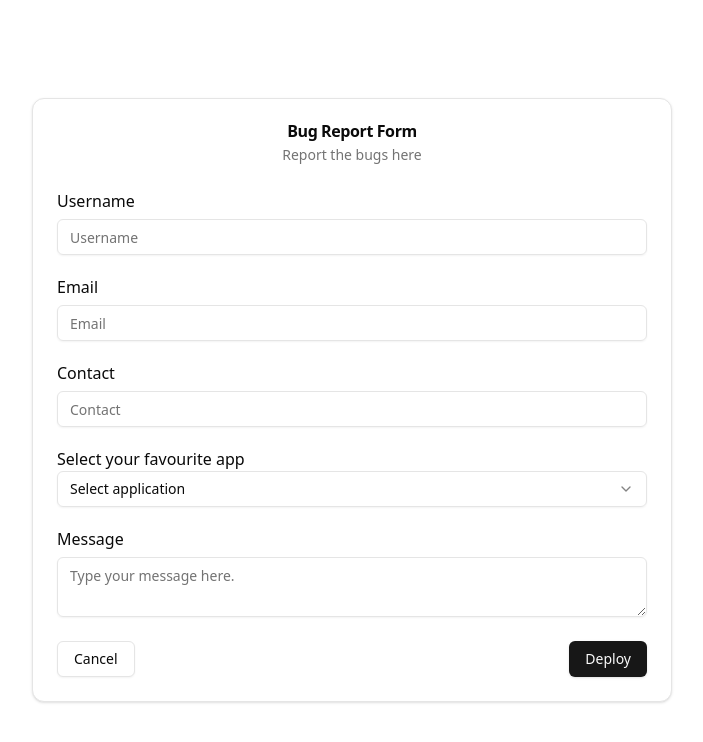
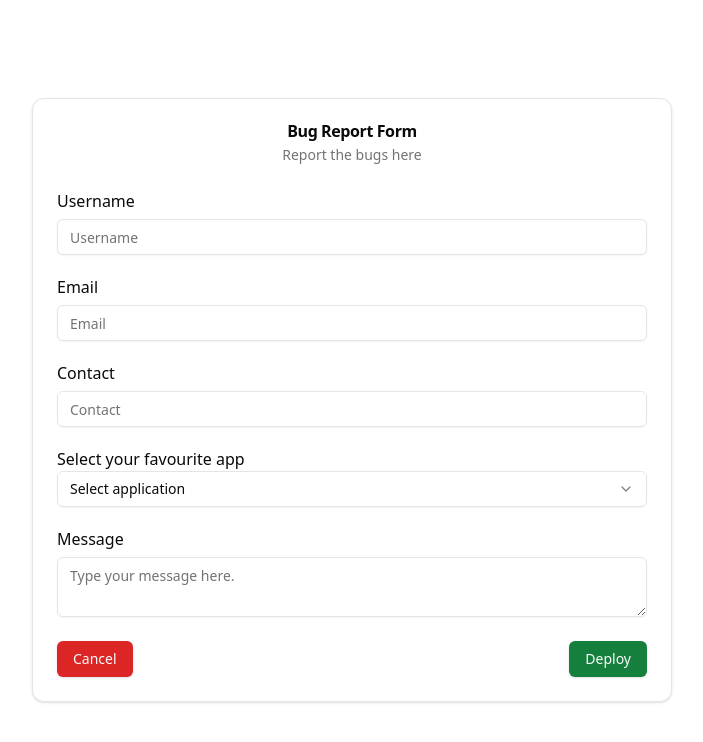
Before and after one commit to SamikshyaChhetri/Bug_Report_form, a React (Vite) app: page / in a window 1280 px wide. Shown: the top 742 px of the page, without its empty margins (288-991 px from the left). Built offline with nearby package versions, Linux system fonts and the light colour scheme.

Commit message:
toaste added

```diff
--- a/src/Form.tsx
+++ b/src/Form.tsx
@@ -1,3 +1,4 @@
+import { toast, Toaster } from "sonner";
 import { Button } from "./components/ui/button";
 import {
   Card,
@@ -70,8 +71,23 @@ const Form = () => {
           </div>
         </CardContent>
         <CardFooter className="flex justify-between">
-          <Button variant="outline">Cancel</Button>
-          <Button>Deploy</Button>
+          <Button
+            className="bg-red-600 hover:bg-red-500"
+            onClick={() => {
+              toast.error("Couldn't submit the form");
+            }}
+          >
+            Cancel
+          </Button>
+          <Toaster richColors />
+          <Button
+            className="bg-green-700 hover:bg-green-600"
+            onClick={() => {
+              toast.success("Form submitted successfully"); // Optional duration in ms
+            }}
+          >
+            Deploy
+          </Button>
         </CardFooter>
       </Card>
     </div>
```
